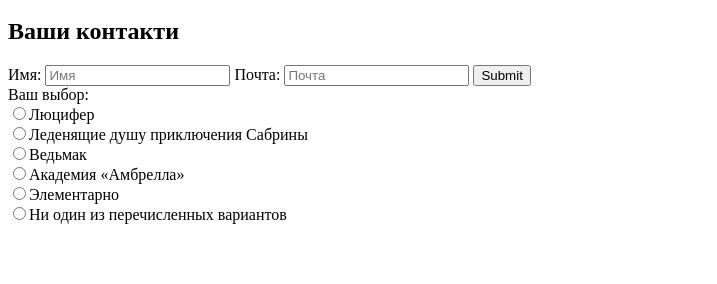
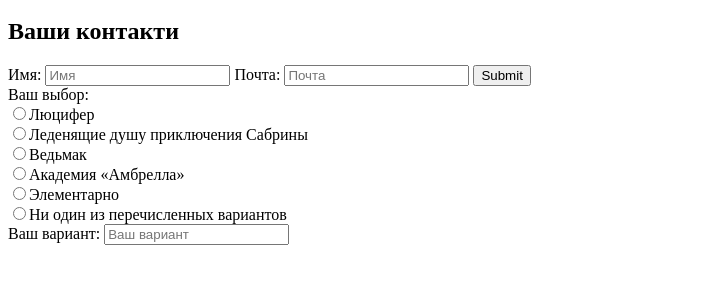
Before and after one commit to KorenkovaZhenya/homework2, a plain HTML site: page form.html in a window 1280 px wide. Shown: the part 100-384 px from the top of the page, without its empty margins (0-717 px from the left). Drawn offline with Linux system fonts and the light colour scheme.

Commit message:
Make a form and little mistake

```diff
--- a/form.html
+++ b/form.html
@@ -50,6 +50,10 @@
                 <lable>
                     <input type="radio" name="Ваш выбор" value="Ни один из перечисленных вариантов">Ни один из перечисленных вариантов
                 </lable>
+                <br>
+                <lable>Ваш вариант:
+                    <input type="text" placeholder="Ваш вариант" required name="text">
+                </lable>
              </form>
     </section>
 </body>
```
Also changed, not shown: index.html (+4 -1 lines).
